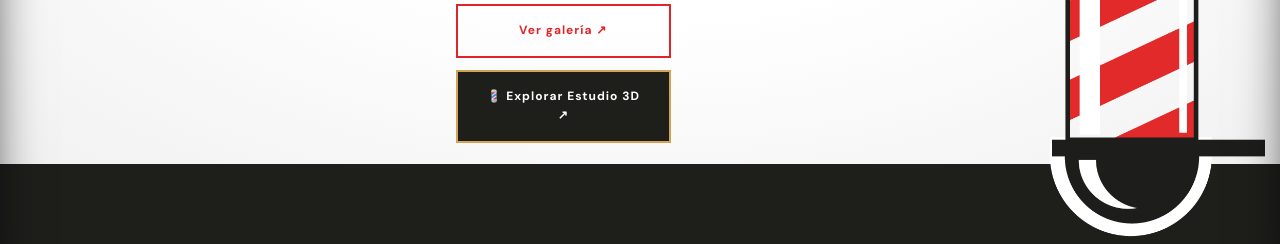
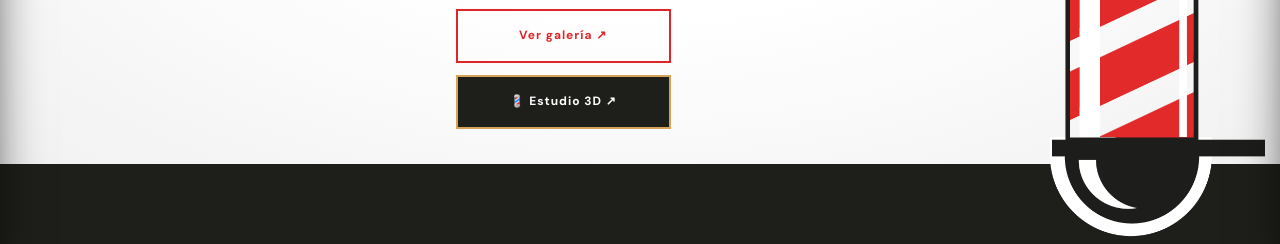
Before and after one commit to Dariobod/Barber_4, a website: page index.html in a window 1280 px wide. Shown: the part 516-760 px from the top of the page. Drawn offline with nearby package versions, Linux system fonts and the light colour scheme; a web font is replaced by a local one.

Commit message:
feat: animate hero barber pole spin, shorten hero 3D button text, and enter 3D studio directly without welcome modal

```diff
--- a/index.html
+++ b/index.html
@@ -75,11 +75,12 @@
         <div class="hero-actions">
           <a class="button hero-booking" href="#reservar">Reservá tu turno ↗</a>
           <a class="button hero-gallery" href="#galeria">Ver galería ↗</a>
-          <a class="button hero-3d-btn" href="estudio-3d/" data-enter-3d>💈 Explorar Estudio 3D ↗</a>
+          <a class="button hero-3d-btn" href="estudio-3d/" data-enter-3d>💈 Estudio 3D ↗</a>
         </div>
       </div>
       <div class="barber-pole" aria-hidden="true">
         <img src="assets/ref-barber-pole.png" alt="">
+        <canvas class="barber-pole-canvas" width="419" height="1396"></canvas>
       </div>
     </section>
 
--- a/script.js
+++ b/script.js
@@ -171,3 +171,78 @@ if (doorsOverlay && new URLSearchParams(window.location.search).get('from') ===
     }, 80);
   });
 }
+
+// ============================================================================
+// CILINDRO DE BARBERÍA PRINCIPAL EN MOVIMIENTO (HERO)
+// ============================================================================
+(function initHeroBarberPoleSpin() {
+  const poleContainer = document.querySelector('.barber-pole');
+  const poleImg = poleContainer?.querySelector('img');
+  const poleCanvas = poleContainer?.querySelector('.barber-pole-canvas');
+  if (!poleContainer || !poleImg || !poleCanvas) return;
+
+  const ctx = poleCanvas.getContext('2d');
+  if (!ctx) return;
+
+  // Coordenadas exactas del tubo interior y período vertical de las franjas en ref-barber-pole.png (419x1396)
+  const TUBE_X = 39;
+  const TUBE_W = 240;
+  const TUBE_TOP = 189;
+  const TUBE_BOT = 1198;
+  const TUBE_H = TUBE_BOT - TUBE_TOP; // 1009px
+  const TILE_Y = 360;
+  const STRIPE_PERIOD = 153.33; // 3 ciclos exactos = 460px
+
+  function startAnimation() {
+    if (poleContainer.classList.contains('is-animated')) return;
+    poleContainer.classList.add('is-animated');
+
+    let offset = 0;
+    let lastTime = performance.now();
+    const reduceMotion = matchMedia('(prefers-reduced-motion: reduce)');
+
+    function renderFrame(now) {
+      const dt = Math.min((now - lastTime) / 1000, 0.1);
+      lastTime = now;
+
+      if (!reduceMotion.matches) {
+        offset = (offset + dt * 92) % STRIPE_PERIOD;
+      }
+
+      ctx.clearRect(0, 0, poleCanvas.width, poleCanvas.height);
+      // 1. Dibujar estructura completa (cúpulas superior/inferior, bordes y soportes)
+      ctx.drawImage(poleImg, 0, 0);
+
+      // 2. Recortar el área interna del cilindro y desplazar las franjas helicoidales
+      ctx.save();
+      ctx.beginPath();
+      ctx.rect(TUBE_X, TUBE_TOP, TUBE_W, TUBE_H);
+      ctx.clip();
+
+      for (let y = TUBE_TOP - STRIPE_PERIOD + offset; y < TUBE_BOT; y += STRIPE_PERIOD) {
+        ctx.drawImage(
+          poleImg,
+          TUBE_X,
+          TILE_Y,
+          TUBE_W,
+          STRIPE_PERIOD,
+          TUBE_X,
+          y,
+          TUBE_W,
+          STRIPE_PERIOD + 0.8
+        );
+      }
+
+      ctx.restore();
+      requestAnimationFrame(renderFrame);
+    }
+
+    requestAnimationFrame(renderFrame);
+  }
+
+  if (poleImg.complete && poleImg.naturalWidth > 0) {
+    startAnimation();
+  } else {
+    poleImg.addEventListener('load', startAnimation, { once: true });
+  }
+})();
--- a/styles.css
+++ b/styles.css
@@ -12,7 +12,8 @@
 .hero-copy{width:100%;padding:50px 18% 50px 6%;text-align:center}
 .hero-logo{width:520px;height:520px;max-width:100%;margin:auto;object-fit:contain}
 .barber-pole{position:absolute;top:35px;bottom:-75px;right:0;width:clamp(130px,18vw,270px);z-index:3;overflow:hidden;pointer-events:none}
-.barber-pole img{height:100%;width:auto;max-width:none;object-fit:contain}
+.barber-pole img,.barber-pole-canvas{height:100%;width:auto;max-width:none;object-fit:contain;display:block}
+.barber-pole.is-animated img{display:none}
 .ticker{position:relative;min-height:185px;padding:80px 16% 60px 5%;gap:20px;background:#1e1e1b;z-index:1}
 .ticker-icon{display:block;width:45px;height:45px;object-fit:contain;flex-shrink:0;filter:brightness(0) saturate(100%) invert(22%) sepia(89%) saturate(3630%) hue-rotate(345deg) brightness(94%) contrast(91%)}
 .ticker .section-edge{position:absolute;left:0;bottom:-45px;width:100%;max-width:none;height:46px;object-fit:fill;pointer-events:none}
@@ -77,7 +78,7 @@ body.menu-open{overflow:hidden}
 @media(max-width:800px){.barber-pole{top:35px;bottom:auto;height:78%}}@media(max-width:450px){.barber-pole{top:30px;bottom:auto;height:72%}}
 
 /* Portada móvil centrada y cilindro completo con sus soportes. */
-@media(max-width:800px){.barber-pole{top:35px;right:0;width:110px;height:auto;bottom:auto}.barber-pole img{width:100%;height:auto;max-width:100%}.hero-copy{padding:30px 15px}.hero-logo{width:240px;height:240px}}@media(max-width:450px){.barber-pole{top:30px;width:90px;height:auto}.hero-logo{width:180px;height:180px}.hero-copy{padding:30px 15px}}
+@media(max-width:800px){.barber-pole{top:35px;right:0;width:110px;height:auto;bottom:auto}.barber-pole img,.barber-pole-canvas{width:100%;height:auto;max-width:100%}.hero-copy{padding:30px 15px}.hero-logo{width:240px;height:240px}}@media(max-width:450px){.barber-pole{top:30px;width:90px;height:auto}.hero-logo{width:180px;height:180px}.hero-copy{padding:30px 15px}}
 
 /* Composición móvil según la captura del cliente. */
 @media(max-width:450px){.hero{display:block;min-height:620px;height:82svh}.hero-copy{position:relative;height:100%;padding:95px 0 0}.hero-logo{width:145px;height:145px;margin-left:20%;margin-right:0}.barber-pole{top:30px;width:80px;right:0}.hero-actions{position:absolute;top:310px;left:0;right:0;margin:0;gap:10px;align-items:center}.hero-actions .button{width:66%;max-width:240px;min-height:46px;font-size:12px;padding:10px 14px;letter-spacing:0}}
```
Also changed, not shown: estudio-3d/index.html (+2 -2 lines), estudio-3d/js/main.js (+26 -8 lines).
